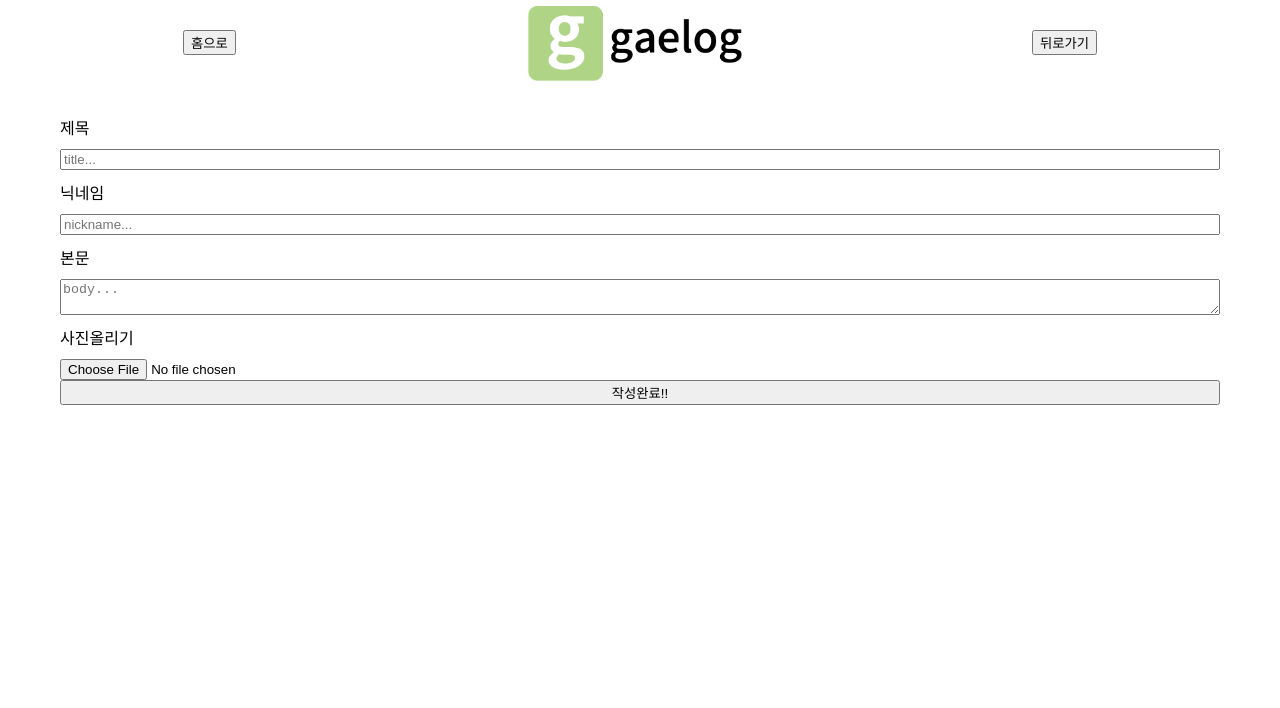
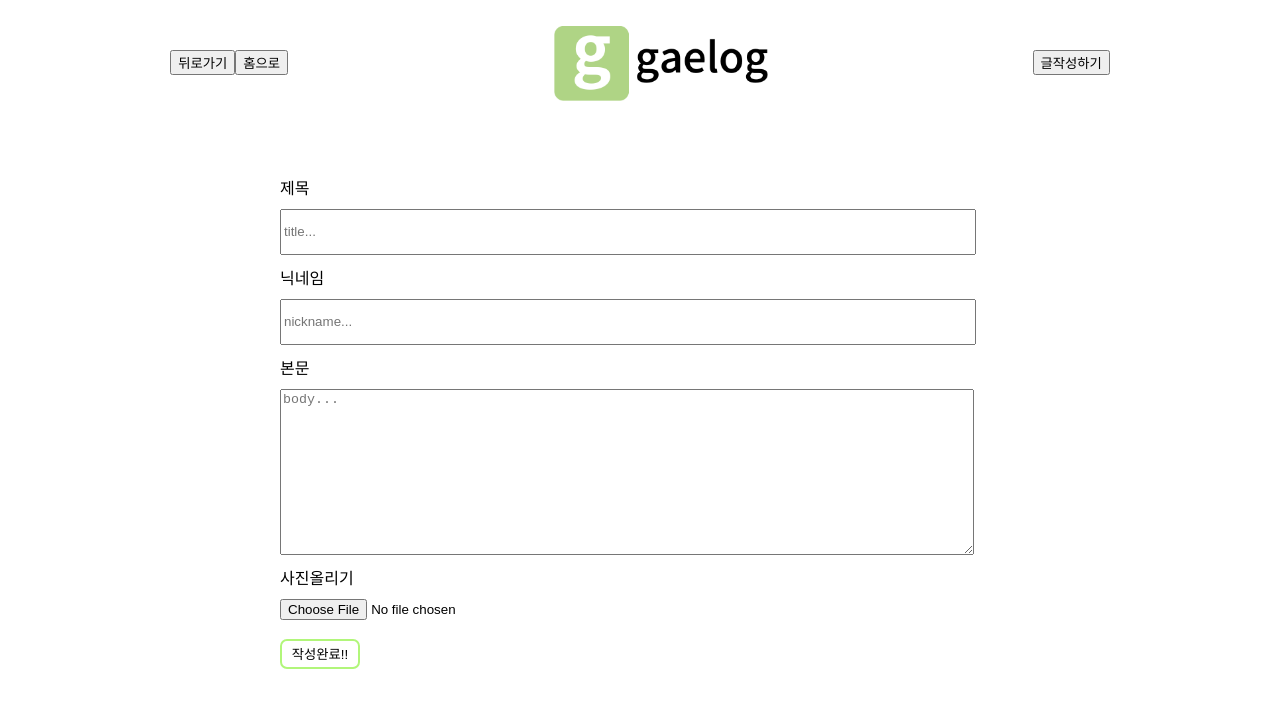
Before and after one commit to mingdolacucudas/gaebalLog, a React (Create React App) app: page /post in a window 1280 px wide. Shown: the top 708 px of the page. Built offline with nearby package versions, Linux system fonts and the light colour scheme; data requests are answered from the project's data file.

Commit message:
css내부분

```diff
--- a/server/db.json
+++ b/server/db.json
@@ -55,6 +55,27 @@
       "title": "dfd",
       "body": "dfdff",
       "img": "C:\\fakepath\\KakaoTalk_Photo_2022-08-04-11-19-28.png"
+    },
+    {
+      "id": 9,
+      "nickname": "재밋네요",
+      "title": "안녕하세요",
+      "body": "어아러아러ㅏㅓ라",
+      "img": ""
+    }
+  ],
+  "comments": [
+    {
+      "id": 0,
+      "nickname": "ming",
+      "comment": "글을 너 잘쓰시네여",
+      "comment_id": 5
+    },
+    {
+      "id": 1,
+      "nickname": "jin",
+      "comment": "댓글입니다",
+      "comment_id": 2
     }
   ]
 }
--- a/src/UI/atoms/PostSuccessBtn.js
+++ b/src/UI/atoms/PostSuccessBtn.js
@@ -1 +1,11 @@
-export const PostSuccessBtn = () => <button>작성완료!! </button>;
+import styled from "styled-components";
+export const PostSuccessBtn = () => <Btn>작성완료!! </Btn>;
+
+const Btn = styled.button`
+  width: 5rem;
+  height: 30px;
+  border-radius: 7px;
+  background-color: white;
+  border-color: rgb(177, 246, 122);
+  border-style: solid;
+`;
--- a/src/UI/molecules/PostForm.js
+++ b/src/UI/molecules/PostForm.js
@@ -17,16 +17,27 @@ const PostForm = () => {
   let navigate = useNavigate();
   const REGNICKNAME = /^(?=.*[a-z0-9가-힣])[a-z0-9가-힣]{2,16}$/;
   const [toggle, setToggle] = useState(false);
-  //!여기부터 서버가져오기
-  //todo 데이터를 가져오는데 오래걸린다. 로딩중 화면 띄우기
   let [dbData, setDbData] = useState();
   let [idNumber, setIdNumber] = useState(0);
-  useEffect(() => {
-    axios.get("http://localhost:4000/gaebalog").then((res) => {
+  //!then버전
+  //useEffect(() => {
+  //   axios.get("http://localhost:4000/gaebalog").then((res) => {
+  //     setDbData(res.data);
+  //     console.log(res.data);
+  //     setIdNumber(res.data.length + 1);
+  //   });
+  // }, []);
+  //!async버전
+  async function getData() {
+    try {
+      const res = await axios.get("http://localhost:4000/gaebalog");
       setDbData(res.data);
       setIdNumber(res.data.length + 1);
-    });
-  }, [dbData]);
+    } catch (error) {
+      alert("네트워크오류입니다");
+    }
+  }
+  getData();
 
   //!여기부터 이벤트
   const onChange = (event) => {
@@ -43,17 +54,15 @@ const PostForm = () => {
     event.preventDefault();
     console.log(logData);
     axios.post("http://localhost:4000/gaebalog", logData);
-
     setLogData(initialState);
     alert("작성완료!");
     navigate("/");
   };
 
-  //!여기서부터 리턴
   return (
     <Form onSubmit={onSubmit}>
       <Label>제목</Label>
-      <input
+      <Input
         name="title"
         placeholder="title..."
         value={logData.title}
@@ -62,7 +71,7 @@ const PostForm = () => {
       />
       <Label>닉네임 </Label>
 
-      <input
+      <Input
         name="nickname"
         placeholder="nickname..."
         onChange={onChange}
@@ -78,7 +87,7 @@ const PostForm = () => {
       )}
 
       <Label>본문</Label>
-      <textarea
+      <Text
         name="body"
         placeholder="body..."
         onChange={onChange}
@@ -86,7 +95,7 @@ const PostForm = () => {
         required
       />
       <Label>사진올리기</Label>
-      <input
+      <Input
         name="img"
         value={logData.img}
         type="file"
@@ -102,13 +111,24 @@ export default PostForm;
 const Form = styled.form`
   display: flex;
   flex-direction: column;
-  margin: 20px;
+
+  width: 45rem;
+  margin: auto;
 `;
 const Label = styled.label`
   margin-top: 10px;
   margin-bottom: 10px;
+  width: 43rem;
 `;
 const Error = styled.span`
   color: red;
   font-size: small;
 `;
+const Input = styled.input`
+  height: 3em;
+  width: 43rem;
+`;
+const Text = styled.textarea`
+  height: 10rem;
+  width: 43rem;
+`;
--- a/src/components/templates/Header.js
+++ b/src/components/templates/Header.js
@@ -5,11 +5,14 @@ const Header = () => {
   const navi = useNavigate();
   return (
     <Headerbox>
-      <button onClick={() => navi("/")}> 홈으로</button>
+      <div>
+        <button onClick={() => navi(-1)}>뒤로가기</button>
 
-      <Logo src="/gaelogLogo.png"></Logo>
+        <button onClick={() => navi("/")}> 홈으로</button>
+      </div>
 
-      <button onClick={() => navi(-1)}>뒤로가기</button>
+      <Logo src="/gaelogLogo.png" onClick={() => navi("/")}></Logo>
+      <button onClick={() => navi("/post")}>글작성하기</button>
     </Headerbox>
   );
 };
@@ -19,6 +22,8 @@ const Headerbox = styled.header`
   display: flex;
   justify-content: space-around;
   align-items: center;
+  margin-bottom: 60px;
+  margin-top: 20px;
 `;
 const Logo = styled.img`
   width: 14rem;
```
